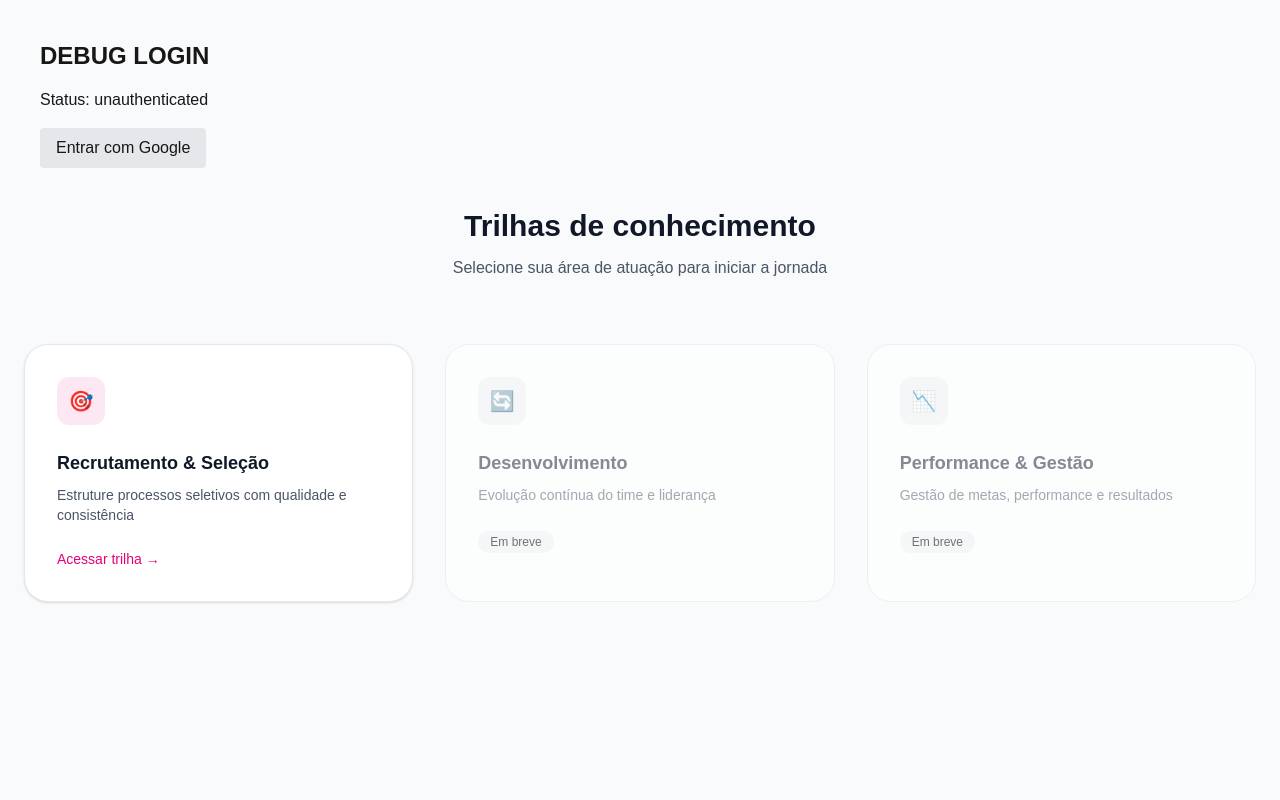
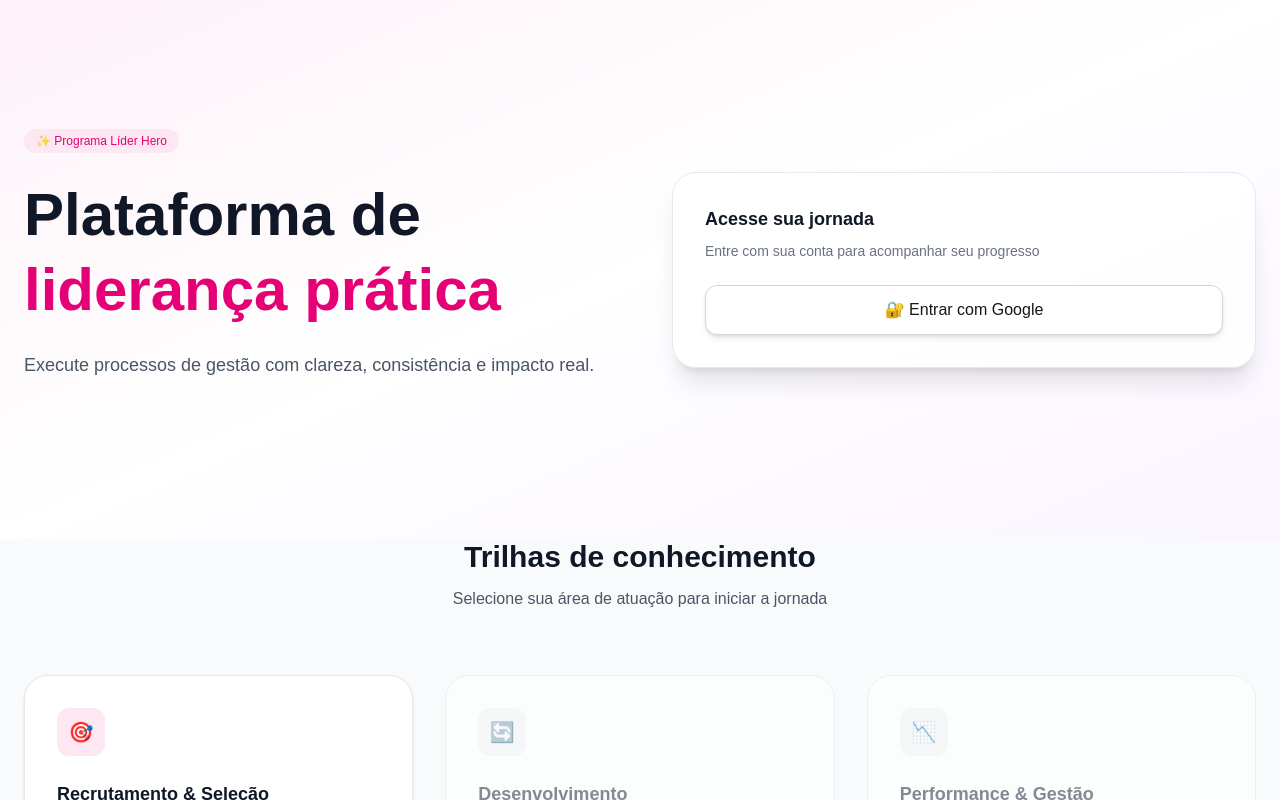
Before and after one commit to amandafrann/programa-lider-hero, a Next.js app: page / in a window 1280 px wide. Shown: the top 800 px of the page. Built offline with nearby package versions, Linux system fonts and the light colour scheme; no server answers.

Commit message:
atualizar herotsx final

```diff
--- a/app/components/Hero.tsx
+++ b/app/components/Hero.tsx
@@ -3,37 +3,78 @@
 import { signIn, signOut, useSession } from "next-auth/react"
 
 export default function Hero() {
-  const { data: session, status } = useSession()
+  const { data: session } = useSession()
 
   return (
-    <section className="p-10">
+    <section className="relative overflow-hidden">
 
-      <h1 className="text-2xl font-bold mb-4">
-        DEBUG LOGIN
+      <div className="absolute inset-0 bg-gradient-to-br from-pink-50 via-white to-purple-50" />
+
+      <div className="relative max-w-7xl mx-auto px-6 py-32">
+
+        <div className="grid md:grid-cols-2 gap-16 items-center">
+
+          {/* LADO ESQUERDO */}
+          <div>
+            <span className="inline-block text-xs font-medium bg-pink-100 text-pink-600 px-3 py-1 rounded-full mb-6">
+              ✨ Programa Líder Hero
+            </span>
+
+            <h1 className="text-5xl md:text-6xl font-bold text-gray-900 leading-tight mb-6">
+              Plataforma de
+              <span className="text-pink-600"> liderança prática</span>
             </h1>
 
-      <p>Status: {status}</p>
+            <p className="text-gray-600 text-lg mb-8 max-w-xl">
+              Execute processos de gestão com clareza, consistência e impacto real.
+            </p>
+          </div>
 
-      {session ? (
+          {/* LADO DIREITO */}
+          <div>
+            <div className="bg-white/80 backdrop-blur border border-gray-200 rounded-3xl p-8 shadow-xl">
+
+              {!session ? (
                 <>
-          <p>Usuário: {session.user?.name}</p>
+                  <h3 className="text-lg font-semibold text-gray-900 mb-2">
+                    Acesse sua jornada
+                  </h3>
+
+                  <p className="text-sm text-gray-500 mb-6">
+                    Entre com sua conta para acompanhar seu progresso
+                  </p>
+
+                  <button
+                    onClick={() => signIn("google", { callbackUrl: "/jornada" })}
+                    className="w-full flex items-center justify-center gap-3 bg-white border border-gray-300 px-5 py-3 rounded-xl shadow-md hover:shadow-lg transition"
+                  >
+                    🔐 Entrar com Google
+                  </button>
+                </>
+              ) : (
+                <>
+                  <h3 className="text-lg font-semibold text-gray-900 mb-2">
+                    Bem-vinda 👋
+                  </h3>
+
+                  <p className="text-sm text-gray-600 mb-6">
+                    {session.user?.name}
+                  </p>
 
                   <button
                     onClick={() => signOut({ callbackUrl: "/" })}
-            className="mt-4 bg-black text-white px-4 py-2 rounded"
+                    className="w-full bg-black text-white px-5 py-3 rounded-xl shadow-md hover:shadow-lg transition"
                   >
                     Sair
                   </button>
                 </>
-      ) : (
-        <button
-          onClick={() => signIn("google")}
-          className="mt-4 bg-gray-200 px-4 py-2 rounded"
-        >
-          Entrar com Google
-        </button>
               )}
 
+            </div>
+          </div>
+
+        </div>
+      </div>
     </section>
   )
 }
```
Lines whose indentation alone changed are shown as unchanged.
